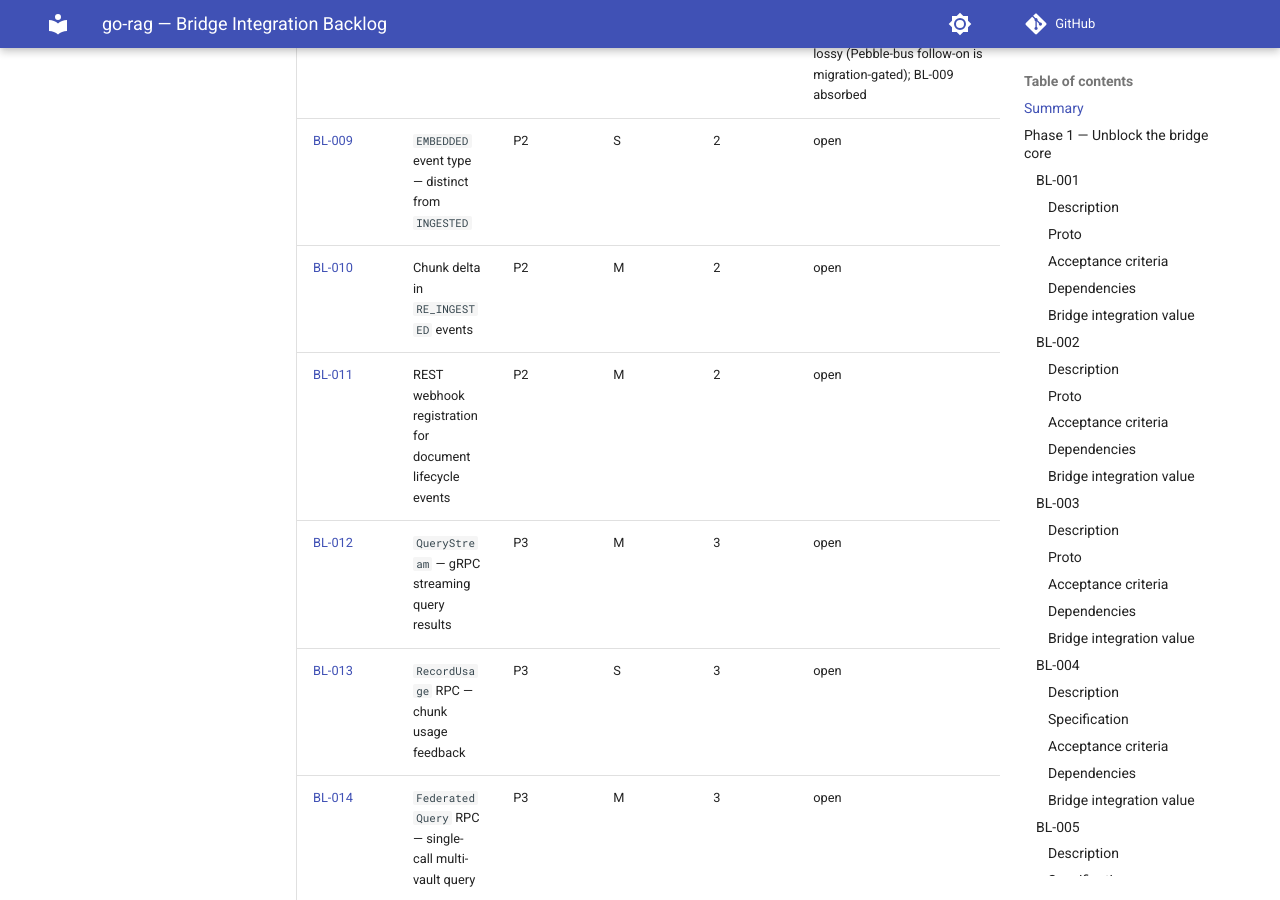
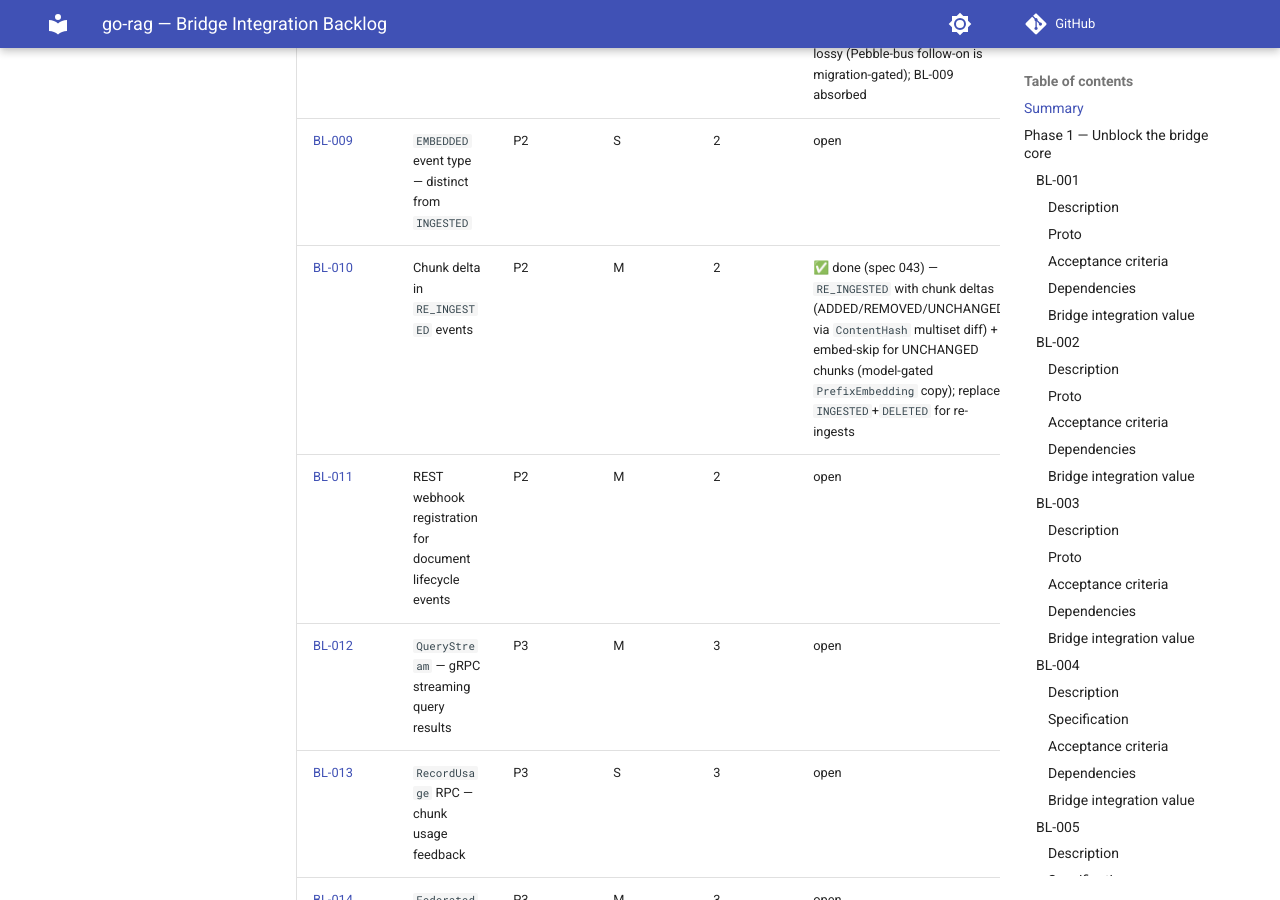
Before and after one commit to madeinoz67/go-rag, an MkDocs documentation site: the page built from docs/RFC-bridge-muninndb/go-rag-bridge-backlog.md, in a window 1280 px wide and 900 px high, scrolled down 2234 px. Built offline with MkDocs 1.6.1 and Material for MkDocs 9.7.7, drawn with Linux system fonts in a browser that asks for light colours; comment, search, counter and statistics services are not loaded.

Commit message:
docs(spec043): Polish T018 (lint) + T022 (BL-010 resolved)
T018: make lint passes (0 issues) throughout the implementation.
T022: BL-010 marked ✅ done in the bridge backlog Summary table.

Full repo green under -race; lint 0 issues. 19 of 23 tasks done.
Remaining: T019 (ACK verify), T020 (measurement), T021 (quickstart),
T023 (adversarial review — the merge gate).

```diff
--- a/docs/RFC-bridge-muninndb/go-rag-bridge-backlog.md
+++ b/docs/RFC-bridge-muninndb/go-rag-bridge-backlog.md
@@ -25,7 +25,7 @@ Backlog items required for effective integration between go-rag and MuninnDB via
 | [BL-007](#bl-007) | `ListDocuments` — reliable `ingested_at` cursor + `status` filter | P1 | S | 1 | ✅ done (spec 039) — new operation (go-rag had `Files` not `ListDocuments`); `after` cursor + `status` filter + `page_token` pagination; all four transports; no `vault` field; pure read, no migration |
 | [BL-008](#bl-008) | `WatchDocuments` — gRPC server-streaming document event stream | P2 | M | 2 | ✅ done (spec 040) — INGESTED+EMBEDDED+DELETED streaming shipped (DELETED publishes from the `Pipeline.DeleteDoc` chokepoint — covers watcher + reprocess); in-memory event bus (no migration); drop-behind resume is lossy (Pebble-bus follow-on is migration-gated); BL-009 absorbed |
 | [BL-009](#bl-009) | `EMBEDDED` event type — distinct from `INGESTED` | P2 | S | 2 | open |
-| [BL-010](#bl-010) | Chunk delta in `RE_INGESTED` events | P2 | M | 2 | open |
+| [BL-010](#bl-010) | Chunk delta in `RE_INGESTED` events | P2 | M | 2 | ✅ done (spec 043) — `RE_INGESTED` with chunk deltas (ADDED/REMOVED/UNCHANGED via `ContentHash` multiset diff) + embed-skip for UNCHANGED chunks (model-gated `PrefixEmbedding` copy); replaces `INGESTED`+`DELETED` for re-ingests |
 | [BL-011](#bl-011) | REST webhook registration for document lifecycle events | P2 | M | 2 | open |
 | [BL-012](#bl-012) | `QueryStream` — gRPC streaming query results | P3 | M | 3 | open |
 | [BL-013](#bl-013) | `RecordUsage` RPC — chunk usage feedback | P3 | S | 3 | open |
```
Also changed, not shown: specs/043-chunk-reingest-delta/tasks.md (+1 -1 lines).
